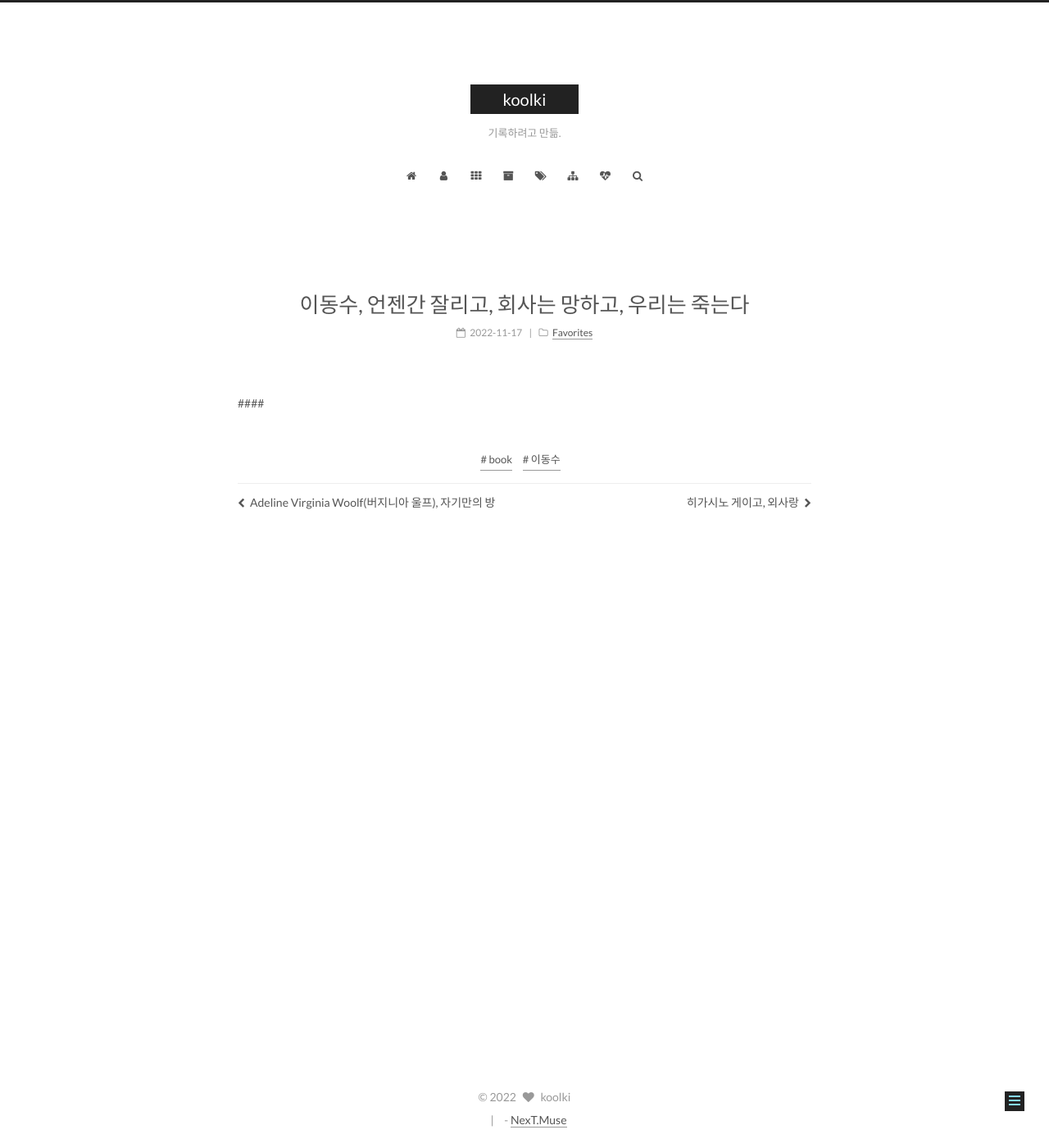
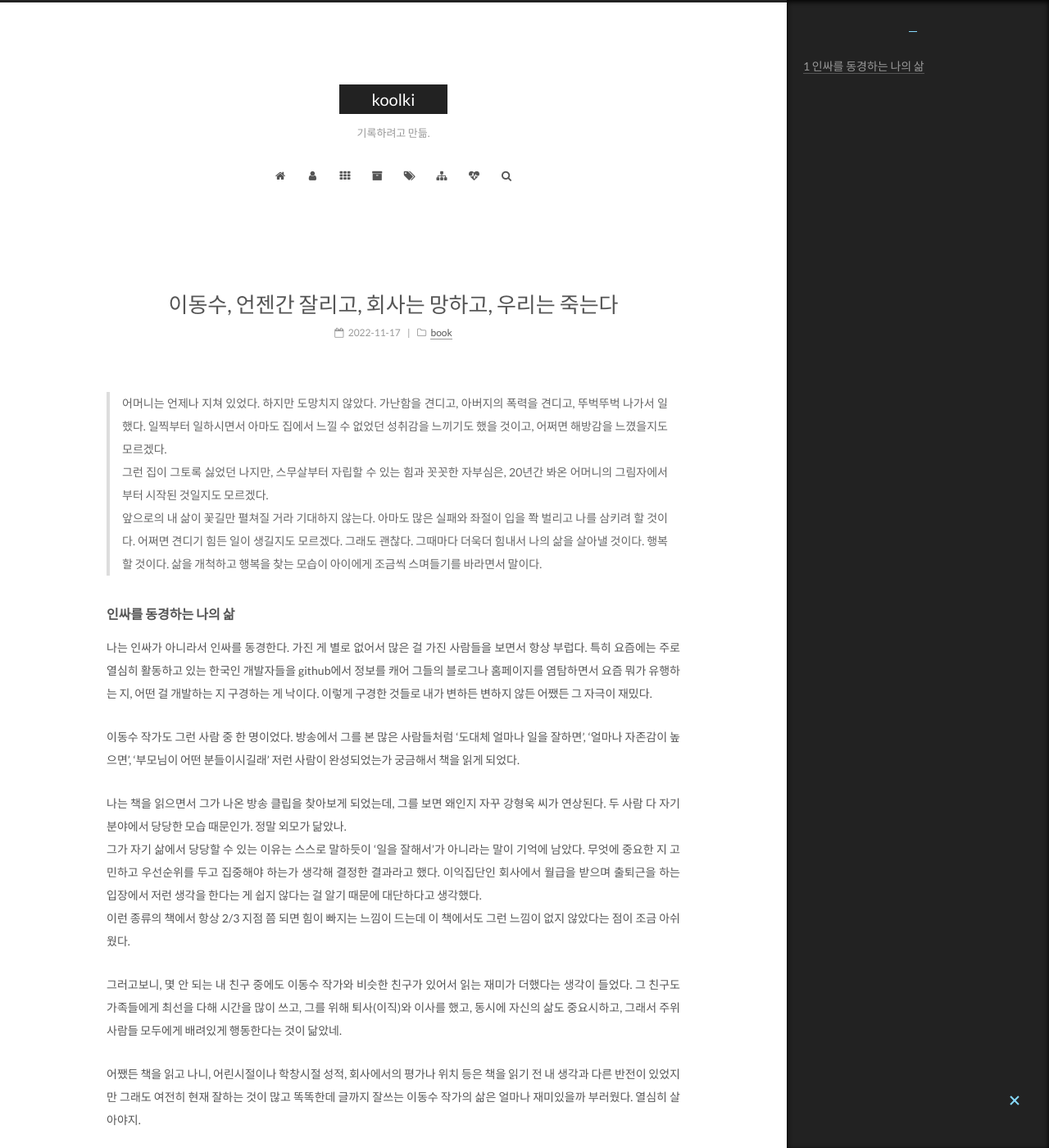
Before and after one commit to koolki/koolki.github.io, a Jekyll site: the page built from _posts/Favorites/Book/2022-11-17-book_LeeDongsoo.md, in a window 1280 px wide and 1400 px high. Shown: the whole window at 82% size. Built offline with Jekyll 4.4.1, drawn with Linux system fonts in a browser that asks for light colours; comment, search, counter and statistics services are not loaded.

Commit message:
new post

```diff
--- a/_posts/Favorites/Book/2022-11-17-book_LeeDongsoo.md
+++ b/_posts/Favorites/Book/2022-11-17-book_LeeDongsoo.md
@@ -1,19 +1,34 @@
 ---
-
 title:  "이동수, 언젠간 잘리고, 회사는 망하고, 우리는 죽는다"
-excerpt: "언젠간 잘리고, 회사는 망하고, 우리는 죽는다"
+excerpt: "인싸에게 듣는 (자기 삶에서)인싸되는 법."
 
 categories:
- - Favorites
+ - book
 tags:
- - [book,이동수]
+ - [에쎄이,이동수]
 
 toc: true
 toc_sticky: true
 
 date: 2022-11-17
-last_modified_at: 2022-11-17
+last_modified_at: 2022-11-26
 
 ---
 
-####
+> 어머니는 언제나 지쳐 있었다. 하지만 도망치지 않았다. 가난함을 견디고, 아버지의 폭력을 견디고, 뚜벅뚜벅 나가서 일했다. 일찍부터 일하시면서 아마도 집에서 느낄 수 없었던 성취감을 느끼기도 했을 것이고, 어쩌면 해방감을 느꼈을지도 모르겠다.
+> 그런 집이 그토록 싫었던 나지만, 스무살부터 자립할 수 있는 힘과 꼿꼿한 자부심은, 20년간 봐온 어머니의 그림자에서부터 시작된 것일지도 모르겠다.
+> 앞으로의 내 삶이 꽃길만 펼쳐질 거라 기대하지 않는다. 아마도 많은 실패와 좌절이 입을 쫙 벌리고 나를 삼키려 할 것이다. 어쩌면 견디기 힘든 일이 생길지도 모르겠다. 그래도 괜찮다. 그때마다 더욱더 힘내서 나의 삶을 살아낼 것이다. 행복할 것이다. 삶을 개척하고 행복을 찾는 모습이 아이에게 조금씩 스며들기를 바라면서 말이다.
+
+#### 인싸를 동경하는 나의 삶
+
+나는 인싸가 아니라서 인싸를 동경한다. 가진 게 별로 없어서 많은 걸 가진 사람들을 보면서 항상 부럽다. 특히 요즘에는 주로 열심히 활동하고 있는 한국인 개발자들을 github에서 정보를 캐어 그들의 블로그나 홈페이지를 염탐하면서 요즘 뭐가 유행하는 지, 어떤 걸 개발하는 지 구경하는 게 낙이다. 이렇게 구경한 것들로 내가 변하든 변하지 않든 어쨌든 그 자극이 재밌다.
+
+이동수 작가도 그런 사람 중 한 명이었다. 방송에서 그를 본 많은 사람들처럼 '도대체 얼마나 일을 잘하면', '얼마나 자존감이 높으면', '부모님이 어떤 분들이시길래' 저런 사람이 완성되었는가 궁금해서 책을 읽게 되었다.
+
+나는 책을 읽으면서 그가 나온 방송 클립을 찾아보게 되었는데, 그를 보면 왜인지 자꾸 강형욱 씨가 연상된다. 두 사람 다 자기 분야에서 당당한 모습 때문인가. 정말 외모가 닮았나.
+그가 자기 삶에서 당당할 수 있는 이유는 스스로 말하듯이 '일을 잘해서'가 아니라는 말이 기억에 남았다. 무엇에 중요한 지 고민하고 우선순위를 두고 집중해야 하는가 생각해 결정한 결과라고 했다. 이익집단인 회사에서 월급을 받으며 출퇴근을 하는 입장에서 저런 생각을 한다는 게 쉽지 않다는 걸 알기 때문에 대단하다고 생각했다.
+이런 종류의 책에서 항상 2/3 지점 쯤 되면 힘이 빠지는 느낌이 드는데 이 책에서도 그런 느낌이 없지 않았다는 점이 조금 아쉬웠다.
+
+그러고보니, 몇 안 되는 내 친구 중에도 이동수 작가와 비슷한 친구가 있어서 읽는 재미가 더했다는 생각이 들었다. 그 친구도 가족들에게 최선을 다해 시간을 많이 쓰고, 그를 위해 퇴사(이직)와 이사를 했고, 동시에 자신의 삶도 중요시하고, 그래서 주위 사람들 모두에게 배려있게 행동한다는 것이 닮았네.
+
+어쨌든 책을 읽고 나니, 어린시절이나 학창시절 성적, 회사에서의 평가나 위치 등은 책을 읽기 전 내 생각과 다른 반전이 있었지만 그래도 여전히 현재 잘하는 것이 많고 똑똑한데 글까지 잘쓰는 이동수 작가의 삶은 얼마나 재미있을까 부러웠다. 열심히 살아야지.
```
Also changed, not shown: _posts/Favorites/Been/2022-11-21-mirinaeshrine.md (+1 -1 lines), _posts/Favorites/Book/2022-11-17-book_Keigo.md (+2 -2 lines), _posts/Favorites/Book/2022-11-17-book_woolf.md (+2 -2 lines), _posts/Favorites/Book/2022-11-22-book_완전한행복.md (added, +35 -0 lines), _posts/Favorites/Book/2022-11-22-완전한행복.md (deleted, +0 -22 lines), _posts/Favorites/cafe/2022-11-25-cafe_gachi_flower.md (added, +18 -0 lines), _posts/The Gadget Letter/2022-11-16-first-post.md (+1 -1 lines).
